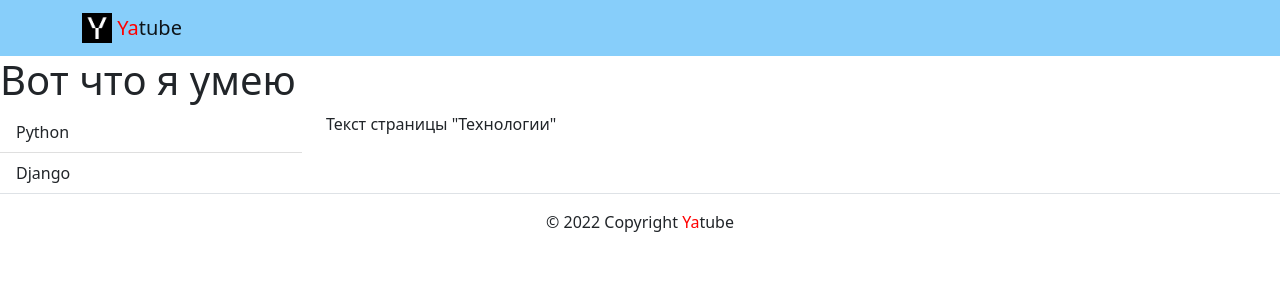
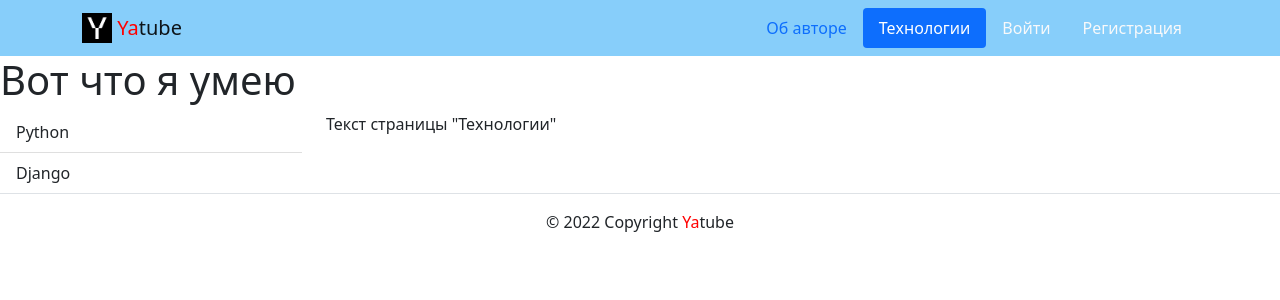
Before and after one commit to AgarkovEgor/yatube_project1, a Django app: page /about/tech/ in a window 1280 px wide. Shown: the top 300 px of the page. Run offline with Django 3.2, Linux system fonts and the light colour scheme; parts of the project's set-up code (start-up, migrations or seed data) failed here and were passed over; some libraries are stand-ins or nearby versions.

Commit message:
готова навигация

```diff
--- a/yatube/templates/includes/header.html
+++ b/yatube/templates/includes/header.html
@@ -6,5 +6,43 @@
             <!-- тег span используется для добавления нужных стилей отдельным участкам текста -->
             <span style="color:red">Ya</span>tube
           </a>
-        </div>
-      </nav>
+          {% with request.resolver_match.view_name as view_name %}
+        <ul class="nav nav-pills">
+        <li class="nav-item">
+          <a class="nav-link {% if view_name  == 'about:author' %}active{% endif %}"
+             href="{% url 'about:author' %}">Об авторе</a>
+        </li>
+        <li class="nav-item">
+          <a class="nav-link {% if view_name  == 'about:tech' %}active{% endif %}"
+             href="{% url 'about:tech' %}">Технологии</a>
+        </li>
+        {% if user.is_authenticated  %}
+        <li class="nav-item">
+          <a class="nav-link {% if view_name  == 'about:author' %}active{% endif %}"
+             href="<!--  -->">Новая запись</a>
+        </li>
+        <li class="nav-item">
+          <a class="nav-link link-light {% if view_name  == 'users:password_change_form' %}active{% endif %}"
+             href="{% url 'users:password_change_form' %}">Изменить пароль</a>
+        </li>
+        <li class="nav-item">
+          <a class="nav-link link-light {% if view_name  == 'users:logout' %}active{% endif %}"
+             href="{% url 'users:logout' %}">Выйти</a>
+        </li>
+        <li style="margin-top: 8px; margin-left: 10px;color:white">Пользователь: {{ user.username }}</li>
+        {% else %}
+        <li class="nav-item">
+          <a class="nav-link link-light {% if view_name  == 'users:login' %}active{% endif %}"
+             href="{% url 'users:login' %}">Войти</a>
+        </li>
+        <li class="nav-item">
+          <a class="nav-link link-light {% if view_name  == 'users:signup' %}active{% endif %}"
+             href="{% url 'users:signup' %}">Регистрация</a>
+        </li>
+        {% endif %}
+          {% endwith %}
+      </ul>
+      {# Конец добавленого в спринте #}
+    </div>
+  </nav>
+</header>
--- a/yatube/templates/posts/group_list.html
+++ b/yatube/templates/posts/group_list.html
@@ -6,7 +6,7 @@
         <p>
           {{ group.description }}
         </p>
-        {% for post in posts %}
+        {% for post in page_obj %}
         <article>
           <ul>
             <li>
@@ -22,5 +22,6 @@
         </article>
         <hr>
         {% endfor %}
+        {% include 'posts/includes/paginator.html' %}
       </div>
 {% endblock %}
```
Also changed, not shown: yatube/posts/models.py (+10 -8 lines), yatube/posts/views.py (+13 -11 lines), yatube/templates/posts/post_detail.html (added, +37 -0 lines), yatube/templates/posts/profile.html (+5 -3 lines).
